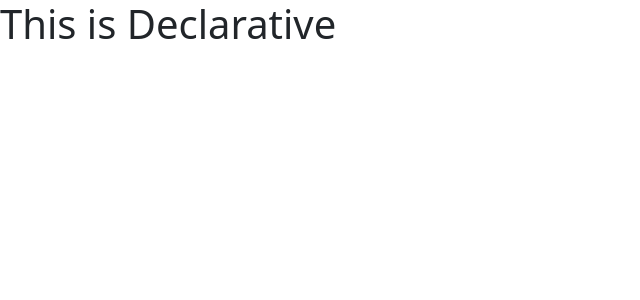
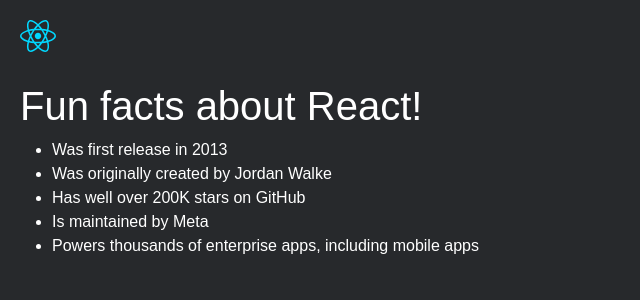
Before and after one commit to Hitesh0105/REACT_TUTORIALS, a React (Vite) app in the folder tutorials/: page / in a window 1280 px wide. Shown: the top 300 px of the page, without its empty margins (0-640 px from the left). Built offline with nearby package versions, Linux system fonts and the light colour scheme.

Commit message:
Reacts-Facts-Project

```diff
--- a/tutorials/src/index.css
+++ b/tutorials/src/index.css
@@ -1,4 +1,4 @@
-:root {
+/* :root {
   --text: #6b6375;
   --text-h: #08060d;
   --bg: #fff;
@@ -108,4 +108,15 @@
   line-height: 135%;
   padding: 4px 8px;
   background: var(--code-bg);
+} */
+
+body{
+  padding: 20px;
+  font-family: Arial, Helvetica, sans-serif;
+  background: #27292c;
+  color: white;
 }
+
+h1{
+  margin-top:30px ;
+}
--- a/tutorials/src/main.jsx
+++ b/tutorials/src/main.jsx
@@ -2,7 +2,7 @@
 import { createElement } from 'react'
 import { createRoot } from 'react-dom/client'
 import 'bootstrap/dist/css/bootstrap.min.css'
-//import './index.css'
+import './index.css'
 // import App from './App.jsx'
 
 // createRoot(document.getElementById('root')).render(
@@ -109,7 +109,22 @@
 //   <h1 className='Header'>This is Declarative</h1>
 // )
 
-const root =createRoot(document.getElementById('root'));
+// const root =createRoot(document.getElementById('root'));
+// root.render(
+//   <h1 className='Header'>This is Declarative</h1>
+// )
+
+const root= createRoot(document.getElementById('root'));
 root.render(
-  <h1 className='Header'>This is Declarative</h1>
+   <main>
+      <img src='./src/assets/react.svg' alt='react-logo'/>
+      <h1>Fun facts about React!</h1>
+        <ul>
+            <li>Was first release in 2013</li>
+            <li>Was originally created by Jordan Walke</li>
+            <li>Has well over 200K stars on GitHub</li>
+            <li>Is maintained by Meta</li>
+            <li>Powers thousands of enterprise apps, including mobile apps</li>
+        </ul>
+   </main>
 )
```
